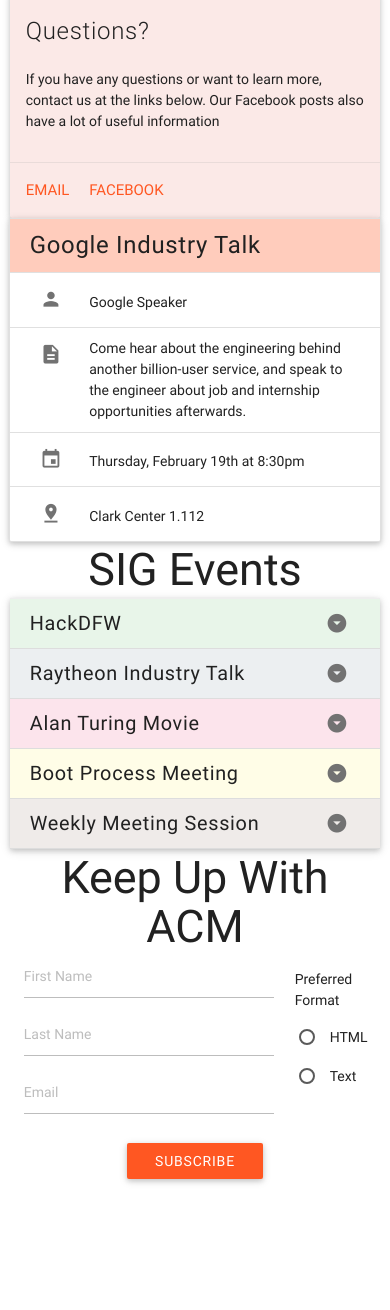
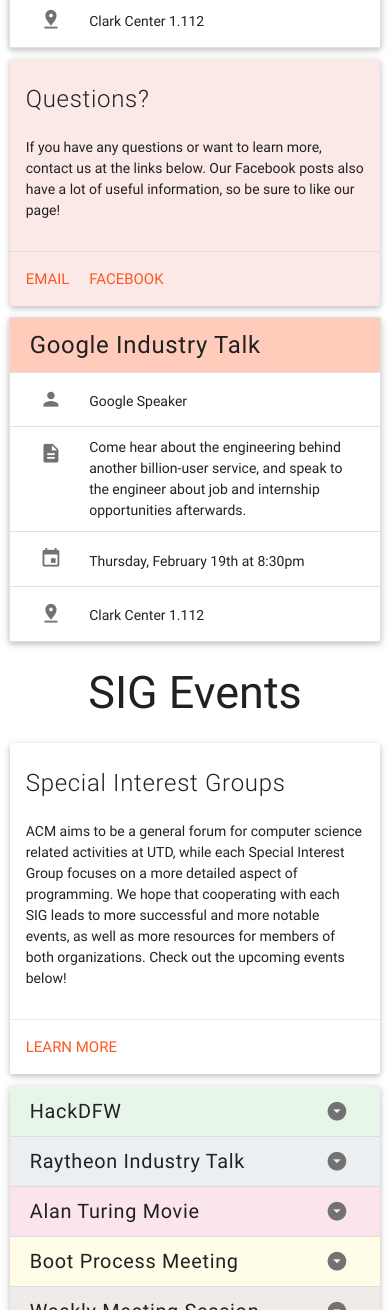
Before and after one commit to tahiraziz/EngWebsite, a plain HTML site: page index.html in a window 390 px wide. Shown: the part 690-2000 px from the top of the page. Before the commit the page ends 1884 px from the top, so only its background shows below. Drawn offline with nearby package versions, Linux system fonts and the light colour scheme.

Commit message:
added sig card and spacing on cards, fixed dropdownanimation

```diff
--- a/index.css
+++ b/index.css
@@ -43,6 +43,7 @@ h5 {
 h2 {
   text-align: center;
   color: #212121;
+  padding: 0.5em 0;
 }
 .acm {
   margin: 0 auto;
@@ -51,11 +52,8 @@ h2 {
   background: #FBE9E7;
 }
 .with-header {
-  width: 60%;
+  width: 55%;
   margin: 0 auto;
-  -webkit-box-shadow:0 2px 5px 0 rgba(0,0,0,0.16),0 2px 10px 0 rgba(0,0,0,0.12);
-  -moz-box-shadow:0 2px 5px 0 rgba(0,0,0,0.16),0 2px 10px 0 rgba(0,0,0,0.12);
-  box-shadow:0 2px 5px 0 rgba(0,0,0,0.16),0 2px 10px 0 rgba(0,0,0,0.12)
 }
 .collection-header {
   background: #FFCCBC;
@@ -112,12 +110,16 @@ h2 {
 .rotate {
   transform: rotate(-180deg);
 }
-.collapsible {
-  width: 50%;
+.collapsible, .sigintro {
+  width: 55%;
   margin: 0 auto;
+
 }
 .collapsible-header {
   padding-left: 20px;
+}
+.topspace {
+  margin: 1.2em auto 0 auto;
 }
 #contact {
   width: 60%;
@@ -133,13 +135,13 @@ h2 {
 @media screen and (max-width: 992px) {
   .unnested {
     width: 70%;
-    margin: 0 auto;
   }
   .collapsible {
     width: 70%;
   }
-}
-@media screen and (max-width: 992px) {
+  .topspace {
+    margin: 1em auto 0 auto;
+  }
   #contact {
     width: 80%;
   }
@@ -150,9 +152,14 @@ h2 {
   }
 }
 @media screen and (max-width: 685px) {
-  .unnested, .collapsible {
-    width: 95%;
-    margin: 0 auto;
+  .unnested {
+    width: 85%;
+  }
+  .collapsible {
+    width: 85%;
+  }
+  .topspace {
+    margin: 0.9em auto 0 auto;
   }
 }
 @media screen and (min-width: 600px) {
@@ -165,6 +172,15 @@ h2 {
   .logo {
     margin-top: -42px;
   }
+  .unnested {
+    width: 95%;
+  }
+  .collapsible {
+    width: 95%;
+  }
+  .topspace {
+    margin: 0.8em auto 0 auto;
+  }
 }
 @media screen and (max-width: 526px) {
   .banner {
--- a/index.html
+++ b/index.html
@@ -24,7 +24,7 @@
   <!--BANNER PHOTO-->
   <div class="banner"></div>
 
-<h1 id="abt">ACM Events</h1>
+
 <!--ACM EVENTS-->
   <section class="acm">
 
@@ -39,6 +39,8 @@
 
 
     <div id="events" class="col s12">
+
+      <h2 id="abt">ACM Events</h2>
 
       <!--ACM EVENT #1-->
       <ul class="collection with-header unnested">
@@ -62,11 +64,11 @@
         <!--<li class="collection-item info m"><span class="oneline s">Questions? See our Facebook posts or send us a message.</span><a href="#!" class="secondary-content"><i class="secondary-content mdi-content-send"></i></a></li>-->
       </ul>
 
-      <div class="card help with-header unnested">
+      <div class="card help with-header unnested topspace">
         <div class="card-content">
           <span class="card-title">Questions?</span>
           <p>If you have any questions or want to learn more, contact us at the links below.
-          Our Facebook posts also have a lot of useful information</p>
+          Our Facebook posts also have a lot of useful information, so be sure to like our page!</p>
           </div>
           <div class="card-action">
             <a href="mailto:acm@utd.com?Subject=Question" target="_blank">Email</a>
@@ -77,7 +79,7 @@
 
 
       <!--ACM EVENT #2-->
-      <ul class="collection with-header unnested">
+      <ul class="collection with-header unnested topspace">
         <li class="collection-header"><h4>Google Industry Talk</h4></li>
         <li class="collection-item info">
           <i class="mdi-social-person img one"></i>
@@ -99,25 +101,26 @@
       </ul>
 
 
-    </div>
+      <!--SIG EVENTS-->
 
-    <!--ABOUT ACM-->
-    <div id="aboutAcm" class="col s12">
-
-
-
-    </div>
-
-
-
-  </section>
-
-  <!--SIG EVENTS-->
       <h2 id="sigs">SIG Events</h2>
 
       <section class="sigs">
 
-  <ul class="collapsible">
+        <div class="card unnested sigintro">
+          <div class="card-content">
+            <span class="card-title">Special Interest Groups</span>
+            <p>ACM aims to be a general forum for computer science related activities at UTD, while
+              each Special Interest Group focuses on a more detailed aspect of programming. We hope
+              that cooperating with each SIG leads to more successful and more notable events, as
+              well as more resources for members of both organizations. Check out the upcoming events below!</p>
+            </div>
+            <div class="card-action">
+              <a href="sigs.html" target="_blank">Learn More</a>
+            </div>
+          </div>
+
+        <ul class="collapsible topspace">
           <li>
             <div class="collapsible-header info m utdhgreen">
               <span class="one">HackDFW</span><i class="mdi-navigation-arrow-drop-down-circle darkgreen txt"></i>
@@ -273,6 +276,22 @@
 
         </section>
 
+
+
+    </div>
+
+    <!--ABOUT ACM-->
+    <div id="aboutAcm" class="col s12">
+
+
+
+    </div>
+
+
+
+  </section>
+
+
 <!--EMAIL UPDATES-->
 <section id="contact">
 <h2>Keep Up With ACM</h2>
--- a/index.js
+++ b/index.js
@@ -1,10 +1,9 @@
 $(".button-collapse").sideNav();
 $('ul.tabs').tabs();
-$('.collapsible').collapsible({accordion : false});
+$('.collapsible').collapsible();
 $(".collapsible-header").click(function() {
-
   $(this).find('.mdi-navigation-arrow-drop-down-circle').toggleClass("rotate");
-
+  $('.collapsible-header').parent().not('.active').find('.mdi-navigation-arrow-drop-down-circle').removeClass("rotate");
 });
 
 /*SMOOTH SCROLLING EXCEPT ON TABS*/
```
Also changed, not shown: materialize_v0.82/css/materialize.min.css. Lines whose indentation alone changed are shown as unchanged.
